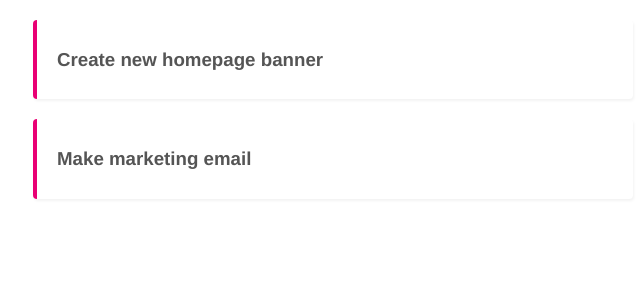
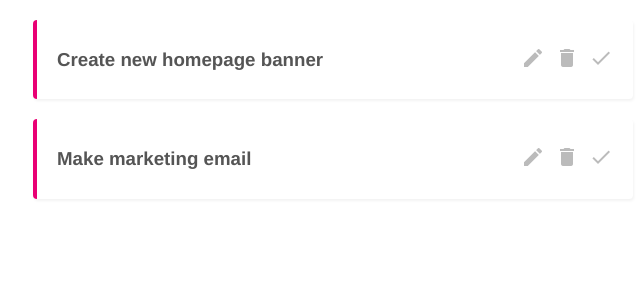
Before and after one commit to alexrem1/Vue3Firebase, a Vue app in the folder Projects/project-planner/: page / in a window 1280 px wide. Shown: the top 300 px of the page, without its empty margins (307-947 px from the left). Built offline with nearby package versions, Linux system fonts and the light colour scheme; data requests are answered from the project's data file.

Commit message:
Project planner - using material icons

```diff
--- a/Projects/project-planner/public/index.html
+++ b/Projects/project-planner/public/index.html
@@ -1,15 +1,23 @@
 <!DOCTYPE html>
 <html lang="">
   <head>
-    <meta charset="utf-8">
-    <meta http-equiv="X-UA-Compatible" content="IE=edge">
-    <meta name="viewport" content="width=device-width,initial-scale=1.0">
-    <link rel="icon" href="<%= BASE_URL %>favicon.ico">
+    <meta charset="utf-8" />
+    <meta http-equiv="X-UA-Compatible" content="IE=edge" />
+    <meta name="viewport" content="width=device-width,initial-scale=1.0" />
+    <link rel="icon" href="<%= BASE_URL %>favicon.ico" />
+    <link
+      href="https://fonts.googleapis.com/icon?family=Material+Icons"
+      rel="stylesheet"
+    />
     <title><%= htmlWebpackPlugin.options.title %></title>
   </head>
   <body>
     <noscript>
-      <strong>We're sorry but <%= htmlWebpackPlugin.options.title %> doesn't work properly without JavaScript enabled. Please enable it to continue.</strong>
+      <strong
+        >We're sorry but <%= htmlWebpackPlugin.options.title %> doesn't work
+        properly without JavaScript enabled. Please enable it to
+        continue.</strong
+      >
     </noscript>
     <div id="app"></div>
     <!-- built files will be auto injected -->
--- a/Projects/project-planner/src/components/SingleProject.vue
+++ b/Projects/project-planner/src/components/SingleProject.vue
@@ -2,6 +2,11 @@
   <div class="project">
     <div class="actions">
       <h3 @click="showDetails = !showDetails">{{ project.title }}</h3>
+      <div class="icons">
+        <span class="material-icons">edit</span>
+        <span class="material-icons">delete</span>
+        <span class="material-icons">done</span>
+      </div>
     </div>
     <div v-if="showDetails" class="details">
       <p>{{ project.details }}</p>
@@ -38,4 +43,18 @@
 h3 {
   cursor: pointer;
 }
+.actions {
+  display: flex; /* when something displays is flex box, it takes the immediate children(H3 and DIV) and it puts them next to each other on the same row. */
+  justify-content: space-between;
+  align-items: center;
+}
+.material-icons {
+  font-size: 24px;
+  margin-left: 10px;
+  color: #bbb;
+  cursor: pointer;
+}
+.material-icons:hover {
+  color: #777;
+}
 </style>
```
